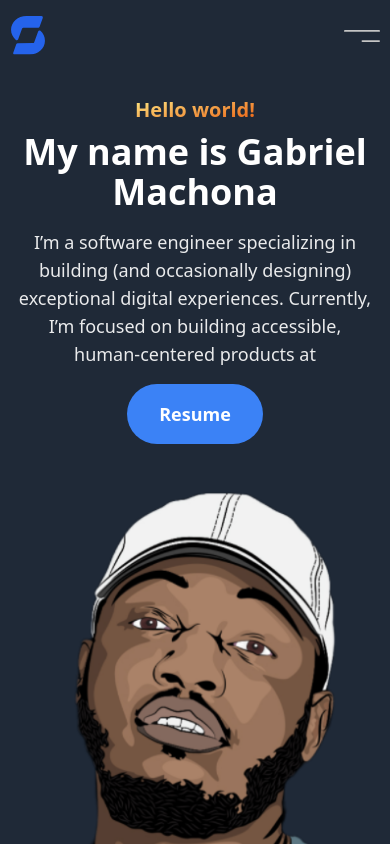
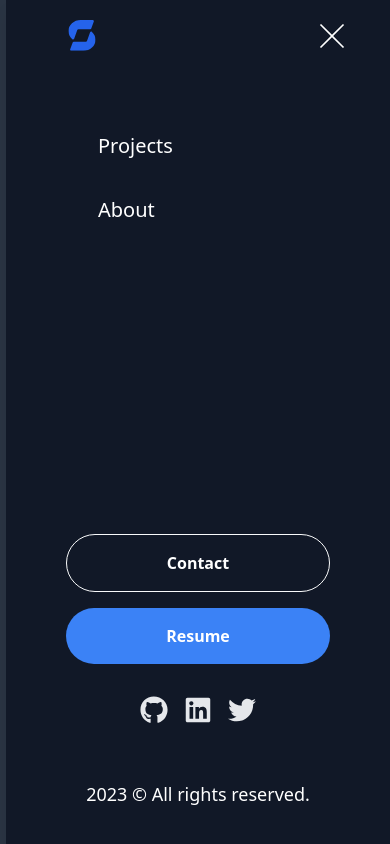
Before and after one commit to mrsisk/mrsisk.github.io, a React (Create React App) app: page / in a window 390 px wide. Both pictures are taken after a click on the button 362 px from the left and 36 px from the top of the page. Shown: the top 844 px of the page. Built offline with nearby package versions, Linux system fonts and the light colour scheme.

Commit message:
side bar updates

```diff
--- a/src/App.tsx
+++ b/src/App.tsx
@@ -1,3 +1,4 @@
+import { useState } from "react";
 import "./App.css";
 import About from "./components/About";
 import Content from "./components/Content";
@@ -5,21 +6,29 @@ import Footer from "./components/Footer";
 import Header from "./components/Header";
 import Nav from "./components/Nav";
 import Projects from "./components/Projects";
+import { Toolbar } from "./components/Toolbar";
 
 function App() {
+
+  const [isOpen, setIsOpen] = useState(false);
+
+  const toggle = () => {
+
+   setIsOpen(!isOpen)
+  }
   return (
     <div className="bg-gray-800 min-h-screen ">
-
       <header className="sticky top-0 z-50">
-        <Nav />
+        <Nav toggle={toggle} />
       </header>
       <main className="">
-        <Header />
-        <Content/>
-        <Projects/>
-        <About/>
+        <Header isOpen={isOpen} toggle={toggle} />
+        <Toolbar isOpen={isOpen} toggle={toggle}></Toolbar>
+        <Content />
+        <Projects />
+        <About />
 
-        <Footer/>
+        <Footer />
       </main>
     </div>
   );
--- a/src/components/Footer.tsx
+++ b/src/components/Footer.tsx
@@ -9,6 +9,7 @@ export default function Footer() {
       <FaGithub className="" size={32}></FaGithub>
       <FaLinkedin size={32} />
       <FaTwitter size={32}/>
+
     </div>
   );
 }
--- a/src/components/Header.tsx
+++ b/src/components/Header.tsx
@@ -1,9 +1,12 @@
 import { motion } from "framer-motion";
-import React from "react";
 import profile from "../assets/custom/head.png";
-import Nav from "./Nav";
+import Sidebar from "./Sidebar";
 
-export default function Header() {
+
+export default function Header(props: {isOpen: boolean, toggle: ()=> void}) {
+
+  const {isOpen,toggle} = props
+
   return (
     <section className="md:h-[90vh]">
       {/* Nva */}
@@ -34,12 +37,9 @@ export default function Header() {
             </div>
 
             <div className="flex flex-wrap items-center hidd w-full pb- md:pb-0 justify-center">
-              <a
-                className="inline-block px-8 py-4 text-lg text-white font-bold bg-blue-500 hover:bg-blue-600 rounded-full transition duration-200"
-                href="#"
-              >
+              <button className="inline-block px-8 py-4 text-lg text-white font-bold bg-blue-500 hover:bg-blue-600 rounded-full transition duration-200">
                 Resume
-              </a>
+              </button>
             </div>
           </div>
           <motion.div
@@ -55,79 +55,15 @@ export default function Header() {
           </motion.div>
         </div>
       </div>
-      <div className="hidden navbar-menu fixed top-0 left-0 bottom-0 w-5/6 max-w-sm z-50">
-        <div className="navbar-backdrop fixed inset-0 bg-gray-800 opacity-80"></div>
-        <nav className="relative flex flex-col py-8 h-full w-full bg-white overflow-y-auto">
-          <div className="flex items-center mb-16 pr-6">
-            <a
-              className="ml-10 mr-auto text-2xl text-gray-800 font-bold"
-              href="#"
-            >
-              <img
-                className="h-7"
-                src="zospace-assets/logos/zospace-dark-logo.svg"
-                alt=""
-                width="auto"
-              />
-            </a>
-          </div>
-          <div>
-            <ul>
-              <li className="mb-1 px-10">
-                <a
-                  className="block pl-8 py-4 text-xl text-gray-800 hover:bg-blueGray-50 rounded-xl"
-                  href="#"
-                >
-                  Product
-                </a>
-              </li>
-              <li className="mb-1 px-10">
-                <a
-                  className="block pl-8 py-4 text-xl text-gray-800 hover:bg-blueGray-50 rounded-xl"
-                  href="#"
-                >
-                  Story
-                </a>
-              </li>
-              <li className="mb-1 px-10">
-                <a
-                  className="block pl-8 py-4 text-xl text-gray-800 hover:bg-blueGray-50 rounded-xl"
-                  href="#"
-                >
-                  Features
-                </a>
-              </li>
-              <li className="mb-1 px-10">
-                <a
-                  className="block pl-8 py-4 text-xl text-gray-800 hover:bg-blueGray-50 rounded-xl"
-                  href="#"
-                >
-                  Contact
-                </a>
-              </li>
-            </ul>
-          </div>
-          <div className="mt-auto px-10">
-            <div className="pt-6">
-              <a
-                className="block mb-4 py-4 px-12 text-gray-800 text-center font-bold border border-gray-50 hover:border-gray-100 rounded-full"
-                href="#"
-              >
-                Sign in
-              </a>
-              <a
-                className="block py-4 px-12 text-white text-center font-bold bg-blue-500 hover:bg-blue-600 rounded-full transition duration-200"
-                href="#"
-              >
-                Sign up
-              </a>
-            </div>
-            <p className="mt-6 mb-4 text-lg text-center">
-              <span>2021 © Zospace. All rights reserved.</span>
-            </p>
-          </div>
-        </nav>
-      </div>
+      {/* {isOpen && (
+        <motion.div
+          animate={{ x: 0 }}
+          initial={{ x: -200 }}
+          transition={{ ease: "easeOut", duration: 2 }}
+        >
+          <Sidebar toggle={toggle} />
+        </motion.div>
+      )} */}
     </section>
   );
 }
--- a/src/components/Index.tsx
+++ b/src/components/Index.tsx
@@ -10,8 +10,7 @@ export default function Index() {
         <section className="relative pb-20 bg-gray-800 overflow-hidden">
           <div className="absolute bottom-0 inset-x-0 h-full bg-gradient-zospace-1"></div>
           <div className="absolute bottom-0 inset-x-0 h-3/5 w-2full -ml-64 -mb-12 bg-gradient-zospace-2 transform -rotate-6"></div>
-          {/* Nva */}
-          <Nav/>
+
           <div className="relative container px-4 pt-12 md:pt-20 mx-auto">
             <div className="hidden 2xl:block absolute bottom-0 w-3/5 mb-40 h-2 border-b border-white"></div>
             <div className="relative flex flex-wrap -mx-4">
@@ -30,7 +29,7 @@ export default function Index() {
                     className="inline-block mr-14 px-12 py-5 text-lg text-white font-bold bg-blue-500 hover:bg-blue-600 rounded-full transition duration-200"
                     href="#"
                   >
-                   Resume
+                    Resume
                   </a>
                   <div className="w-full sm:w-auto mt-8 sm:mt-0 flex">
                     <button className="p-2">
--- a/src/components/Nav.tsx
+++ b/src/components/Nav.tsx
@@ -1,7 +1,8 @@
 import React from 'react'
 import { ReactComponent as Logo } from "../assets/custom/sisk.svg";
 
-export default function Nav() {
+export default function Nav(props: {toggle: ()=> void}) {
+  const {toggle} = props
   return (
     <nav className="relativ py-4 px-2">
       <div className="flex justify-between items-center containe md:pt- mx-auto">
@@ -32,7 +33,7 @@ export default function Nav() {
           </a>
         </div>
         <div className='md:hidden'>
-          <button className=" navbar-burger">
+          <button onClick={toggle} className=" navbar-burger">
             <svg
               className="w-10 h-3"
               width="39"
--- /dev/null
+++ b/src/components/Sidebar.tsx
@@ -0,0 +1,79 @@
+
+import { ReactComponent as Logo } from "../assets/custom/sisk.svg";
+import { TfiClose } from "react-icons/tfi";
+
+export default function Sidebar(prop: {toggle: ()=> void}) {
+
+  return (
+    <div className="hidde navbar-menu fixed top-0 right-0 bottom-0 w-5/6 max-w-sm z-50">
+      <div className="navbar-backdrop fixed inset-0 bg-gray-800 opacity-80">
+
+      </div>
+      <nav className="relative flex flex-col py-8 h-full w-full bg-gray-900 overflow-y-auto">
+        <div className="flex items-center mb-16 pr-6 justify-between">
+          <a className="ml-10 mr-auto text-2xl font-bold" href="#">
+            <Logo className="h-8 w-8 lg:h-10 lg:w-10" />
+          </a>
+          <button onClick={prop.toggle}>
+            <TfiClose className="text-white" size={28} />
+          </button>
+        </div>
+        <div>
+          <ul className="text-white">
+            <li className="mb-1 px-10">
+              <a
+                className="block pl-8 py-4 text-xl hover:bg-blueGray-50 rounded-xl"
+                href="#"
+              >
+                Product
+              </a>
+            </li>
+            <li className="mb-1 px-10">
+              <a
+                className="block pl-8 py-4 text-xl hover:bg-blueGray-50 rounded-xl"
+                href="#"
+              >
+                Story
+              </a>
+            </li>
+            <li className="mb-1 px-10">
+              <a
+                className="block pl-8 py-4 text-xl hover:bg-blueGray-50 rounded-xl"
+                href="#"
+              >
+                Features
+              </a>
+            </li>
+            <li className="mb-1 px-10">
+              <a
+                className="block pl-8 py-4 text-xl  hover:bg-blueGray-50 rounded-xl"
+                href="#"
+              >
+                Contact
+              </a>
+            </li>
+          </ul>
+        </div>
+        <div className="mt-auto px-10">
+          <div className="pt-6">
+            <a
+              className="block mb-4 py-4 px-12 text-gray-800 text-center font-bold border border-gray-50 hover:border-gray-100 rounded-full"
+              href="#"
+            >
+              Sign in
+            </a>
+            <a
+              className="block py-4 px-12 text-white text-center font-bold bg-blue-500 hover:bg-blue-600 rounded-full transition duration-200"
+              href="#"
+            >
+              Sign up
+            </a>
+          </div>
+          <p className="mt-6 mb-4 text-lg text-center">
+            <span>2021 © Zospace. All rights reserved.</span>
+          </p>
+        </div>
+      </nav>
+    </div>
+  );
+}
--- /dev/null
+++ b/src/components/Toolbar.tsx
@@ -0,0 +1,100 @@
+import React from "react";
+import { AnimatePresence, motion } from "framer-motion";
+import { ReactComponent as Logo } from "../assets/custom/sisk.svg";
+import { TfiClose } from "react-icons/tfi";
+import Footer from "./Footer";
+import { FaGithub, FaLinkedin , FaTwitter} from "react-icons/fa";
+
+
+export function Toolbar(props: { isOpen: boolean; toggle: () => void }) {
+    const { isOpen, toggle } = props;
+  return (
+    <AnimatePresence>
+      {isOpen && (
+        <>
+          <motion.div
+            initial={{ x: "100%" }}
+            animate={{
+              x: 0,
+            }}
+            exit={{
+              x: "100%",
+            }}
+            transition={{ type: "spring", bounce: 0, duration: 0.4 }}
+            className="fixed bg-gray-900 text-white shadow-lg top-0 right-0 w-full max-w-sm h-screen p-5 z-50"
+          >
+            <nav className="relative flex flex-col  h-full w-full  overflow-y-auto">
+              <div className="flex items-center mb-16 pr-6 justify-between">
+                <a className="ml-10 mr-auto text-2xl font-bold" href="#">
+                  <Logo className="h-8 w-8 lg:h-10 lg:w-10" />
+                </a>
+                <button onClick={toggle}>
+                  <TfiClose className="text-white" size={28} />
+                </button>
+              </div>
+              <div>
+                <ul className="text-white">
+                  <li className="mb-1 px-10">
+                    <a
+                      className="block pl-8 py-4 text-xl hover:bg-blueGray-50 rounded-xl"
+                      href="#"
+                    >
+                      Projects
+                    </a>
+                  </li>
+                  <li className="mb-1 px-10">
+                    <a
+                      className="block pl-8 py-4 text-xl hover:bg-blueGray-50 rounded-xl"
+                      href="#"
+                    >
+                      About
+                    </a>
+                  </li>
+                </ul>
+              </div>
+              <div className="mt-auto px-10">
+                <div className="pt-6">
+                  <a
+                    className="block mb-4 py-4 px-12 text-white text-center font-bold border border-gray-50 hover:border-gray-100 rounded-full"
+                    href="#"
+                  >
+                    Contact
+                  </a>
+                  <a
+                    className="block py-4 px-12 text-white text-center font-bold bg-blue-500 hover:bg-blue-600 rounded-full transition duration-200"
+                    href="#"
+                  >
+                    Resume
+                  </a>
+                </div>
+
+                <div>
+                  <div className="flex justify-center py-8 text-lg text-gray-200 space-x-4">
+                    <FaGithub className="" size={28}></FaGithub>
+                    <FaLinkedin size={28} />
+                    <FaTwitter size={28} />
+                  </div>
+                </div>
+                <p className="mt-6 mb-4 text-lg text-center">
+                  <span>2023 © All rights reserved.</span>
+                </p>
+              </div>
+            </nav>
+          </motion.div>
+          <motion.div
+            initial={{ opacity: 0 }}
+            animate={{
+              opacity: 1,
+            }}
+            exit={{
+              opacity: 0,
+            }}
+            transition={{ type: "spring", bounce: 0, duration: 0.2 }}
+            onClick={toggle}
+            className="bg-gray-700/50 px-5 fixed h-full w-full flex items-center justify-center top-0 left-0 z-40"
+          />
+        </>
+      )}
+    </AnimatePresence>
+  );
+}
```
